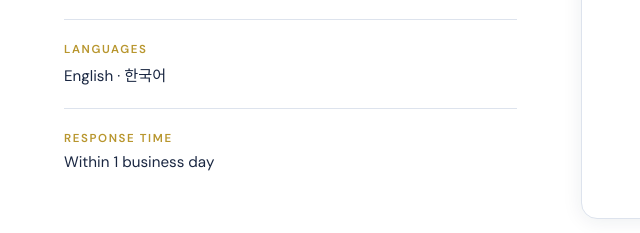
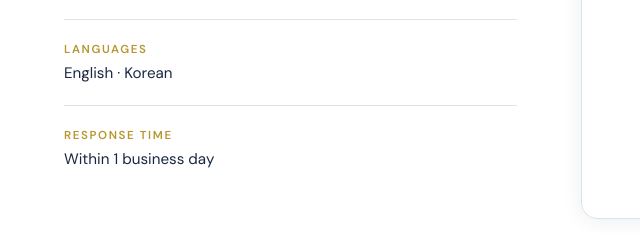
Before and after one commit to ctrpsh/Launniee, a plain HTML site: page Launniee website/contact.html in a window 1280 px wide. Shown: the part 739-972 px from the top of the page, 0-640 px from the left. Drawn offline with nearby package versions, Linux system fonts and the light colour scheme.

Commit message:
Update contact.html

```diff
--- a/Launniee website/contact.html
+++ b/Launniee website/contact.html
@@ -50,7 +50,7 @@ footer{background:var(--navy);color:rgba(255,255,255,.6);padding:48px 64px 28px;
       <div style="margin-top:28px;">
         <div class="ci-item"><div class="ci-label">Location</div><div class="ci-val">Sydney, NSW, Australia</div></div>
         <div class="ci-item"><div class="ci-label">Specialisation</div><div class="ci-val">Australia ⇄ Korea Trade</div></div>
-        <div class="ci-item"><div class="ci-label">Languages</div><div class="ci-val">English · 한국어</div></div>
+        <div class="ci-item"><div class="ci-label">Languages</div><div class="ci-val">English · Korean</div></div>
         <div class="ci-item"><div class="ci-label">Response Time</div><div class="ci-val">Within 1 business day</div></div>
       </div>
     </div>
```
